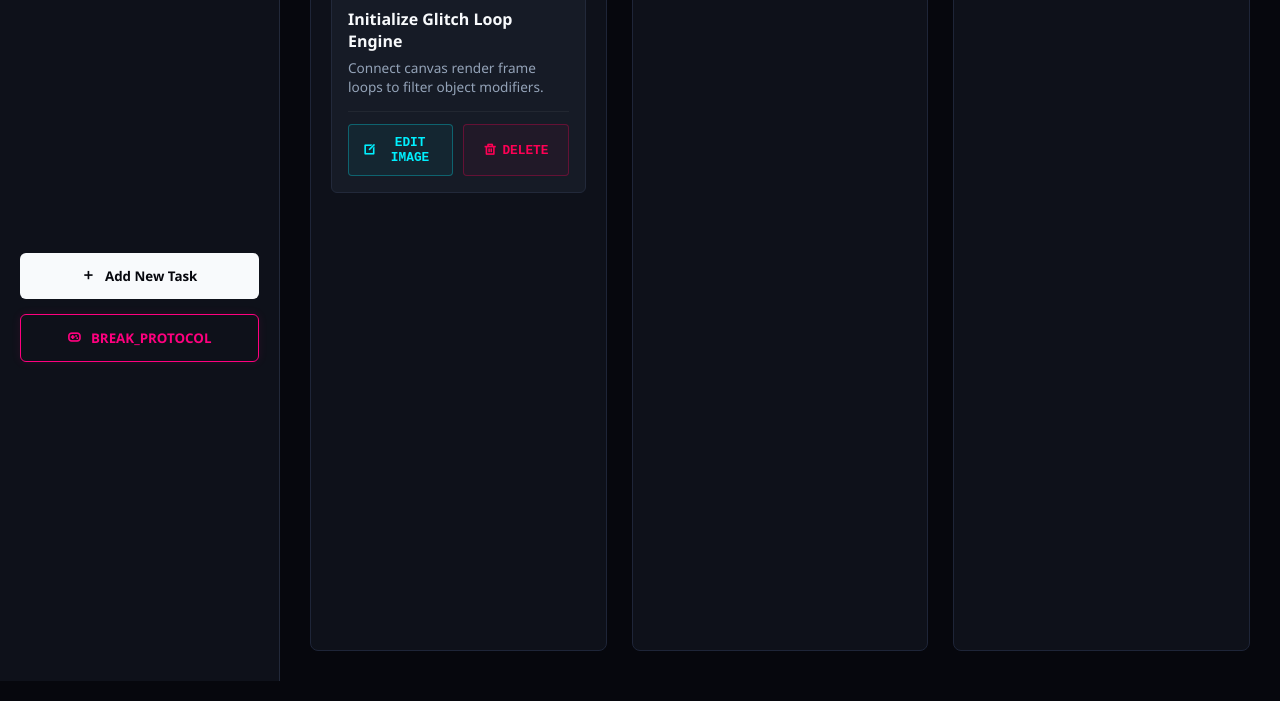
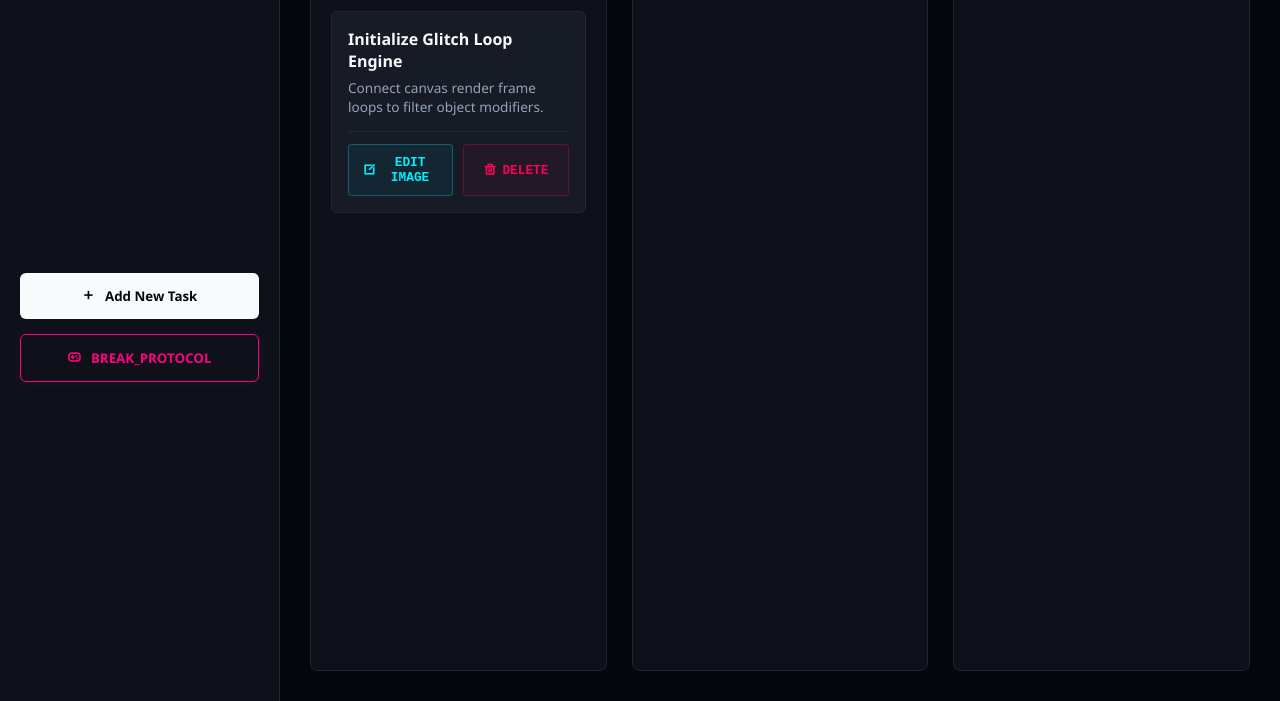
Before and after one commit to Drona0113/Glitch-Arcade-Workspace, a plain HTML site: page index.html in a window 1280 px wide. Shown: the part 119-820 px from the top of the page. Drawn offline with nearby package versions, Linux system fonts and the light colour scheme.

Commit message:
Add padding to body for improved layout spacing

```diff
--- a/style.css
+++ b/style.css
@@ -22,6 +22,8 @@ body {
     color: var(--text-white);
     height: 100vh;
     overflow: hidden;
+    padding-top: 20px;
+    padding-bottom: 20px;
 }
 
 .app-container {
@@ -391,6 +393,7 @@ body {
     align-items: center;
     overflow: hidden;
     position: relative;
+
 }
 #modal-image-canvas {
     max-width: 100%;
```
